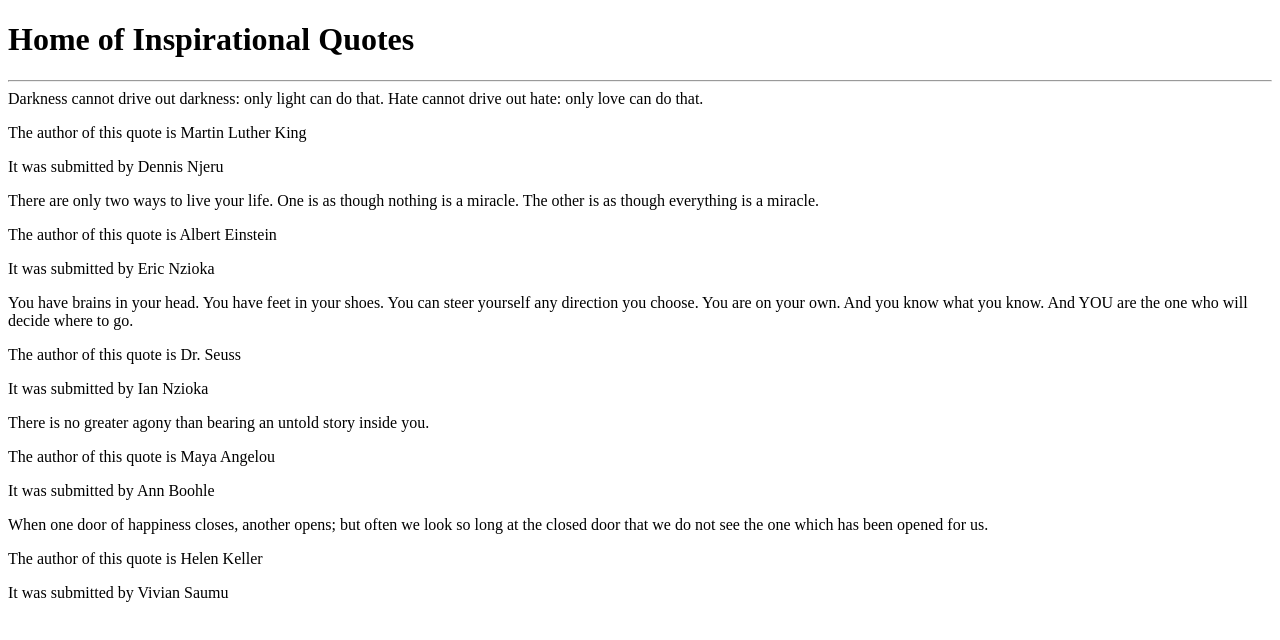
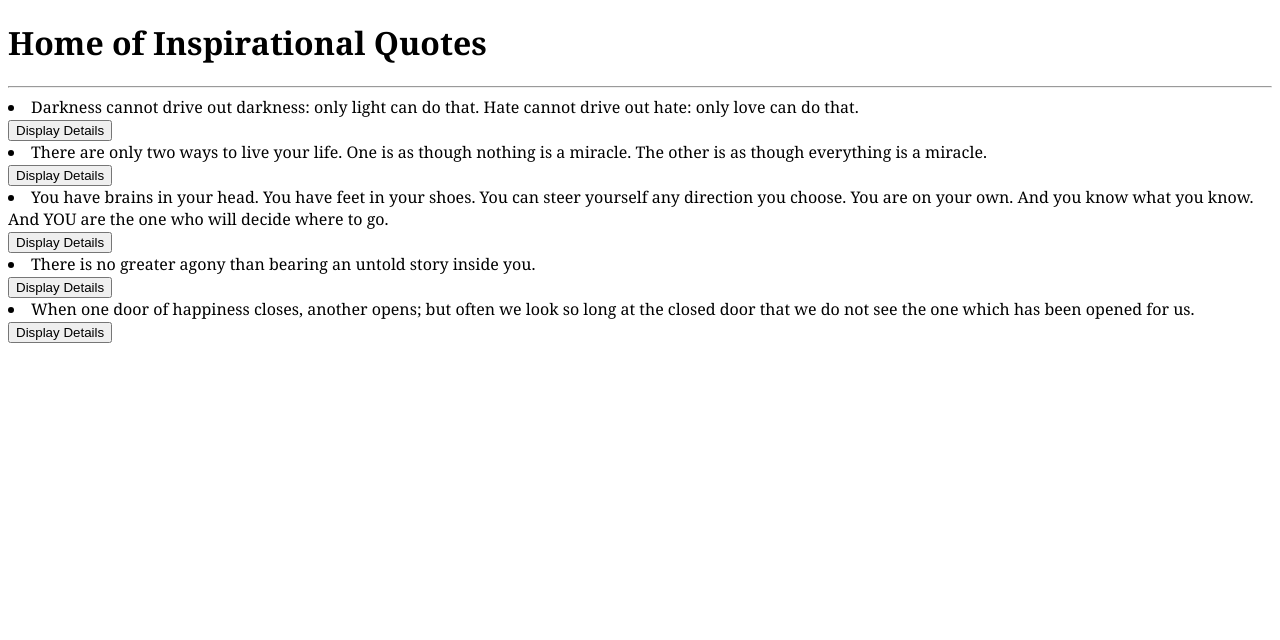
Before and after one commit to DennisNjeru9/Your_Quotes_App, an Angular app in the folder UrQuotes/: page / in a window 1280 px wide. Shown: the top 640 px of the page. Built offline with nearby package versions, Linux system fonts and the light colour scheme.

Commit message:
add display detail functionality to the quote component

```diff
--- a/UrQuotes/src/app/quote-detail/quote-detail.component.ts
+++ b/UrQuotes/src/app/quote-detail/quote-detail.component.ts
@@ -1,4 +1,4 @@
-import { Component, OnInit, Input, Output, } from '@angular/core';
+import { Component, OnInit, Input, Output, EventEmitter} from '@angular/core';
 import { Quote } from '../quote';
 
 @Component({
@@ -9,7 +9,11 @@
 export class QuoteDetailComponent implements OnInit {
 
   @Input() quote!: Quote;
+  @Output() isComplete = new EventEmitter<boolean>();
 
+  quoteDelete(complete:boolean){
+    this.isComplete.emit(complete);
+  }
   constructor() { }
 
   ngOnInit(): void {
--- a/UrQuotes/src/app/quote/quote.component.css
+++ b/UrQuotes/src/app/quote/quote.component.css
@@ -0,0 +1,3 @@
+div{
+  font-family: Cambria, Cochin, Georgia, Times, 'Times New Roman', serif;
+}
--- a/UrQuotes/src/app/quote/quote.component.html
+++ b/UrQuotes/src/app/quote/quote.component.html
@@ -2,10 +2,9 @@
   <h1>Home of Inspirational Quotes</h1>
   <hr>
 
-  <div *ngFor='let quote of quotes'>
-    {{quote.quote}}
-    <app-quote-detail [quote]='quote'></app-quote-detail>
+  <div *ngFor='let quote of quotes; let i = index'>
+    <li>{{quote.quote}}</li>
+    <button (click)='displayDetails(i)'>Display Details</button>
+    <app-quote-detail *ngIf='quote.showAuthorAndSubmitter' [quote]='quote' (isComplete)='deleteQuote($event, i)'></app-quote-detail>
   </div>
-
-
 </div>
--- a/UrQuotes/src/app/quote/quote.component.ts
+++ b/UrQuotes/src/app/quote/quote.component.ts
@@ -16,8 +16,18 @@
     new Quote (5, 'When one door of happiness closes, another opens; but often we look so long at the closed door that we do not see the one which has been opened for us.', 'Helen Keller', 'Vivian Saumu'),
   ];
 
-  toggleDetails(index:any){
+  displayDetails(index:any){
     this.quotes[index].showAuthorAndSubmitter = !this.quotes[index].showAuthorAndSubmitter;
+  }
+
+  deleteQuote(isComplete:any, index:any){
+    if(isComplete){
+      let toDelete = confirm(`Are you sure you want to delete ${this.quotes[index].quote}?`)
+
+      if(toDelete){
+        this.quotes.splice(index, 1);
+      }
+    }
   }
 
   constructor() { }
```
